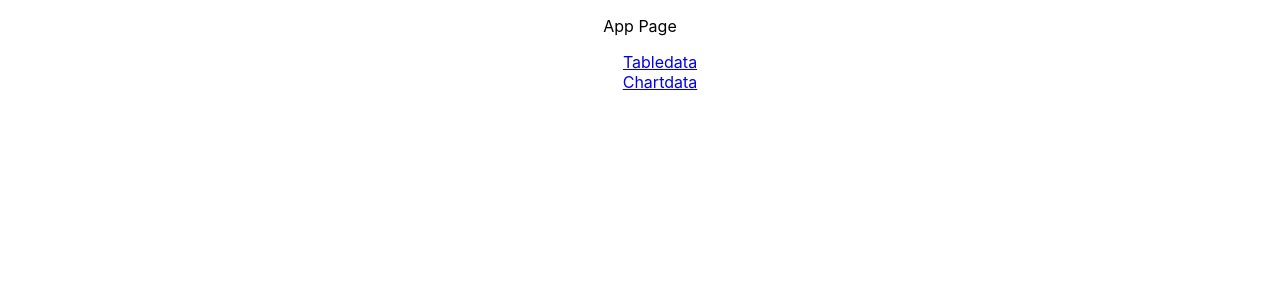
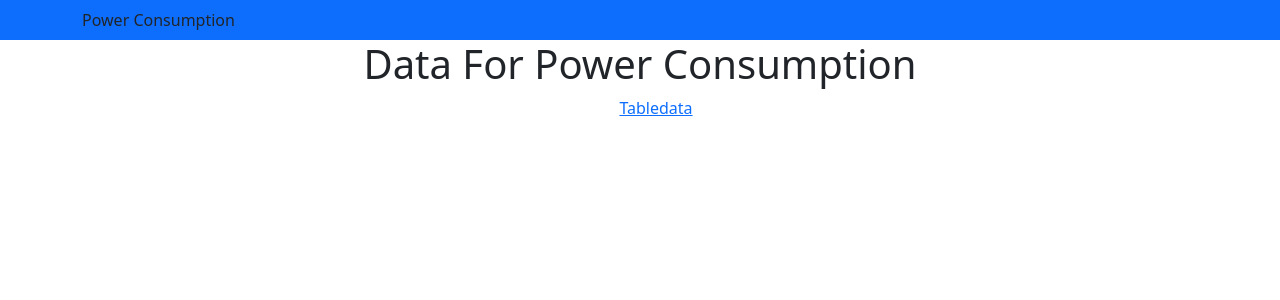
Before and after one commit to vinay061/householdpower, a React (Create React App) app in the folder frontend/powerdata/: page / in a window 1280 px wide. Shown: the top 300 px of the page. Built offline with nearby package versions, Linux system fonts and the light colour scheme.

Commit message:
updatefiles

```diff
--- a/frontend/powerdata/src/App.js
+++ b/frontend/powerdata/src/App.js
@@ -1,35 +1,29 @@
 import './App.css';
 import React from 'react'
-import { BrowserRouter as Router, Switch, Route, Link } from 'react-router-dom'
+import { BrowserRouter as Router, Route, Link } from 'react-router-dom'
 import Tabledata from './pages/Tabledata'
-import Chartdata from './pages/Chartdata'
+import Navb from './Navb';
 
 
 function App() {
   return (
     <div className="App">
-      <p>App Page</p>
+      <Navb/>
+      <h1>Data For Power Consumption</h1>
       <Router>
         <div>
           <ul>
             <li className='home'>
               <Link to='/table'>Tabledata</Link>
             </li>
-            <li className='about'>
-              <Link to='/chart'>Chartdata</Link>
-            </li>
           </ul>
            {/* A <Switch> looks through its children <Route>s and
             renders the first one that matches the current URL. */}
 
-            <Switch>
-              <Route path='/table'>
+               <Route path='/table'>
                 <Tabledata/>
               </Route>
-              <Route path='/chart'>
-                <Chartdata/>
-              </Route>
-            </Switch>
+
         </div>
       </Router>
     </div>
--- /dev/null
+++ b/frontend/powerdata/src/Navb.js
@@ -0,0 +1,18 @@
+import React from 'react'
+import { Navbar } from 'react-bootstrap'
+import { Container } from 'react-bootstrap'
+import { Nav } from 'react-bootstrap'
+
+function Navb() {
+    return (
+        <div>
+            <Navbar bg="primary" variant="dark" expand="lg">
+            <Container>
+               Power Consumption
+            </Container>
+            </Navbar>
+        </div>
+    )
+}
+
+export default Navb
--- a/frontend/powerdata/src/index.js
+++ b/frontend/powerdata/src/index.js
@@ -3,6 +3,8 @@ import ReactDOM from 'react-dom';
 import './index.css';
 import App from './App';
 import reportWebVitals from './reportWebVitals';
+import 'bootstrap/dist/css/bootstrap.min.css'
+
 
 ReactDOM.render(
   <React.StrictMode>
--- a/frontend/powerdata/src/pages/Chartdata.js
+++ b/frontend/powerdata/src/pages/Chartdata.js
@@ -1,18 +1,18 @@
 import React from "react";
 import { Line } from 'react-chartjs-2'
 
+//This function displays the chart between the date and Global active power
 export default function Chartdata(props){
 
-    console.log(`In the chartdata child section: ${props}`)
+    //assign the data received from Tabledata to chartValues
     const chartvalues = props.data
-    console.log(chartvalues)
-    const values = chartvalues.slice(0,400)
-    console.log(values)
+    //limiting the values using slice. Can be changed
+    const values = chartvalues.slice(0,3000)
     let date = []
     let power = []
     values.forEach(elt =>{
-          date.push(elt.Date)
-          power.push(elt.Global_active_power)
+          date.push(elt.Date)   // array to maintain x axis values
+          power.push(elt.Global_active_power) // array to maintain y axis values
     })
     console.log(`Date data(chartdata): ${date}`)
     console.log(`Power data(chartdata): ${power}`)
--- a/frontend/powerdata/src/pages/Tablechart.js
+++ b/frontend/powerdata/src/pages/Tablechart.js
@@ -1,12 +1,13 @@
 import React from "react";
 import { Line } from 'react-chartjs-2'
 
+//This function displays the chart between the time and voltage
 export default function Tablechart(props){
 
-    //assign the data received from Tabledata to a chartValues
+    //assign the data received from Tabledata to chartValues
     const chartvalues = props.data
     //limiting the values using slice. Can be changed
-    const values = chartvalues.slice(0,200)
+    const values = chartvalues.slice(0,1000)
     let time = []
     let voltage = []
     values.forEach(elt =>{
--- a/frontend/powerdata/src/pages/Tabledata.js
+++ b/frontend/powerdata/src/pages/Tabledata.js
@@ -5,6 +5,9 @@ import { Table } from 'react-bootstrap'
 import Tablechart from './Tablechart'
 import Chartdata from './Chartdata'
 
+
+
+// this function displays the data received from the database in a table format
 export default function Tabledata() {
 
     const [tableData, setTableData] = useState([])
@@ -22,11 +25,21 @@ export default function Tabledata() {
                    })
     }
 
-    //console.log(tableData)
     return (
         <div>
+            {/*Data received from database is passed to the chart component through tabledata variable*/}
+            <Tablechart data={tableData}/>
+            <br></br>
+            <br></br>
+            <br></br>
+            {/*Data received from database is passed to the chart component through tabledata variable*/}
+            <Chartdata data={tableData}/>
+            <br></br>
+            <br></br>
+            <br></br>
             <p>Data displayed in table format</p>
-            <Table className="striped bordered hover variant=dark">
+            {/* Data recieved from the database is displayed in the table as below*/}
+            <Table className="striped bordered hover variant=light">
                 <thead>
                     <tr>
                         <th>Serial Number</th>
@@ -46,7 +59,7 @@ export default function Tabledata() {
                             tableData.map((value,index) =>{
                                 return(
                                     <tr key={index}>
-                                        <td>{index}</td>
+                                        <td>{index+1}</td>
                                         <td>{value.Date}</td>
                                         <td>{value.Time}</td>
                                         <td>{value.Global_active_power}</td>
@@ -62,8 +75,6 @@ export default function Tabledata() {
                         }
                     </tbody>
             </Table>
-            <Tablechart data={tableData}/>
-            <Chartdata data={tableData}/>
-        </div>
+         </div>
     )
 }
```
Also changed, not shown: 1 other file (tests, documents, lock files or other folders).
